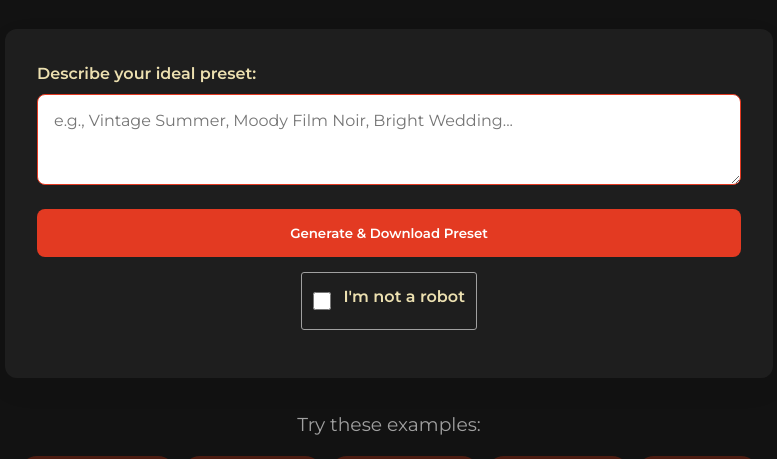
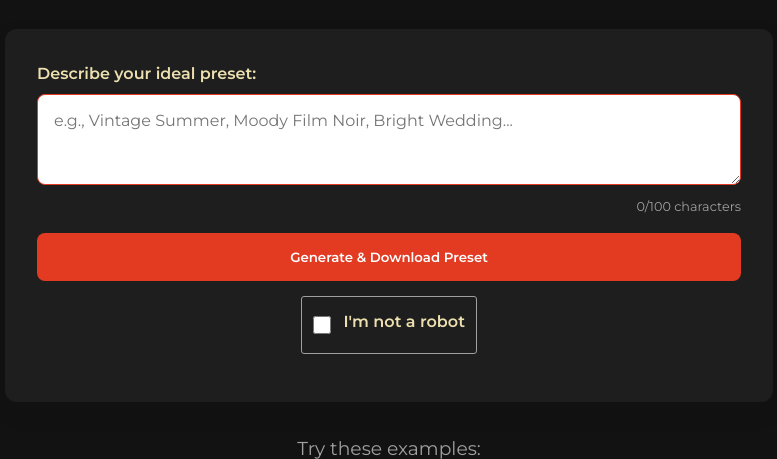
Before and after one commit to FUTC-Coding/preset-generator, a Flask app: page / in a window 1280 px wide. Shown: the part 207-666 px from the top of the page, without its empty margins (251-1028 px from the left). Run offline with Flask 3, Linux system fonts and the light colour scheme.

Commit message:
added character counter and special characters can't be input anymore

```diff
--- a/app.py
+++ b/app.py
@@ -125,6 +125,7 @@ def contains_prohibited_content(text):
     prohibited_patterns = [
         "system:",
         "ignore previous instructions",
+        "ignore all previous instructions",
         "ignore the following message",
         "ignore following message",
         "ignore above",
--- a/static/css/style.css
+++ b/static/css/style.css
@@ -584,3 +584,17 @@ body.light-mode .light-mode-image {
   justify-content: center;
   margin: 15px 0;
 }
+
+/* Character counter */
+.char-counter {
+    text-align: right;
+    font-size: 0.8rem;
+    color: var(--light-text);
+    margin-top: 0.25rem;
+    margin-bottom: 0.5rem;
+}
+
+.char-counter.limit-reached {
+    color: var(--error-color);
+    font-weight: 600;
+}
--- a/static/js/script.js
+++ b/static/js/script.js
@@ -12,6 +12,10 @@ document.addEventListener('DOMContentLoaded', function() {
     const themeSwitch = document.getElementById('theme-switch');
     const themeText = document.getElementById('theme-text');
     const body = document.body;
+
+    // Character counter
+    const charCount  = document.getElementById('char-count');
+    const charCounter = document.querySelector('.char-counter');
 
     // Check for saved user preference, default to dark mode
     const savedTheme = localStorage.getItem('theme') || 'dark-mode';
@@ -43,6 +47,28 @@ document.addEventListener('DOMContentLoaded', function() {
             body.classList.add('dark-mode');
             themeText.textContent = 'Dark Mode';
             localStorage.setItem('theme', 'dark-mode');
+        }
+    });
+
+    // Update character count on input
+    themeInput.addEventListener('input', function() {
+        // Get the current input length after sanitization
+        const sanitized = sanitizeTheme(this.value);
+        const count = sanitized.length;
+
+        // Update the counter
+        charCount.textContent = count;
+
+        // Highlight when approaching limit
+        if (count >= 90) {
+            charCounter.classList.add('limit-reached');
+        } else {
+            charCounter.classList.remove('limit-reached');
+        }
+
+        // Update the textarea with the sanitized value
+        if (this.value !== sanitized) {
+            this.value = sanitized;
         }
     });
 
@@ -83,7 +109,7 @@ document.addEventListener('DOMContentLoaded', function() {
         try {
             // Create form data for the request
             const formData = new FormData();
-            formData.append('theme', preset);
+            formData.append('theme', preset.trim());
 
             // Get the altcha payload
             const altchaPayload = document.querySelector('input[name="altcha"]').value;
@@ -166,6 +192,8 @@ document.addEventListener('DOMContentLoaded', function() {
         downloadInProgress = false;
     }
 
+    // todo: add caching for the most frequently accessed presets (the example chips)
+
     // Handle example chips
     exampleChips.forEach(chip => {
         chip.addEventListener('click', function() {
@@ -181,7 +209,7 @@ document.addEventListener('DOMContentLoaded', function() {
 
 function sanitizeTheme(input) {
     // Allow only letters, numbers, and spaces
-    const sanitized = input.trim()
+    const sanitized = input
         .replace(/[^a-zA-Z0-9 ]/g, "")
         .substring(0, 100); // Limit to 100 characters
 
--- a/templates/index.html
+++ b/templates/index.html
@@ -25,6 +25,7 @@
                     <div class="input-section">
                         <label for="preset-theme">Describe your ideal preset:</label>
                         <textarea id="preset-theme" name="theme" placeholder="e.g., Vintage Summer, Moody Film Noir, Bright Wedding..." rows="3" required maxlength="100"></textarea>
+                        <div class="char-counter"><span id="char-count">0</span>/100 characters</div>
                         <button type="submit" id="generate-btn" class="primary-btn">Generate &  Download Preset</button>
                         <div class="altcha-container">
                             <altcha-widget id="altcha-widget" challengeurl="/challenge" hidefooter="true" hidelogo="true"></altcha-widget>
@@ -58,7 +59,7 @@
                     <button class="chip" data-theme="Moody Portrait">Moody Portrait</button>
                     <button class="chip" data-theme="Bright Wedding">Bright Wedding</button>
                     <button class="chip" data-theme="Cinematic Film Look">Cinematic Film</button>
-                    <button class="chip" data-theme="Black & White Drama">B&W Drama</button>
+                    <button class="chip" data-theme="Black and White Drama">B&W Drama</button>
                     <button class="chip" data-theme="Kodak Gold">Kodak Gold</button>
                     <button class="chip" data-theme="Fujifilm Pro 400H">Fujifilm Pro 400H</button>
                 </div>
```
